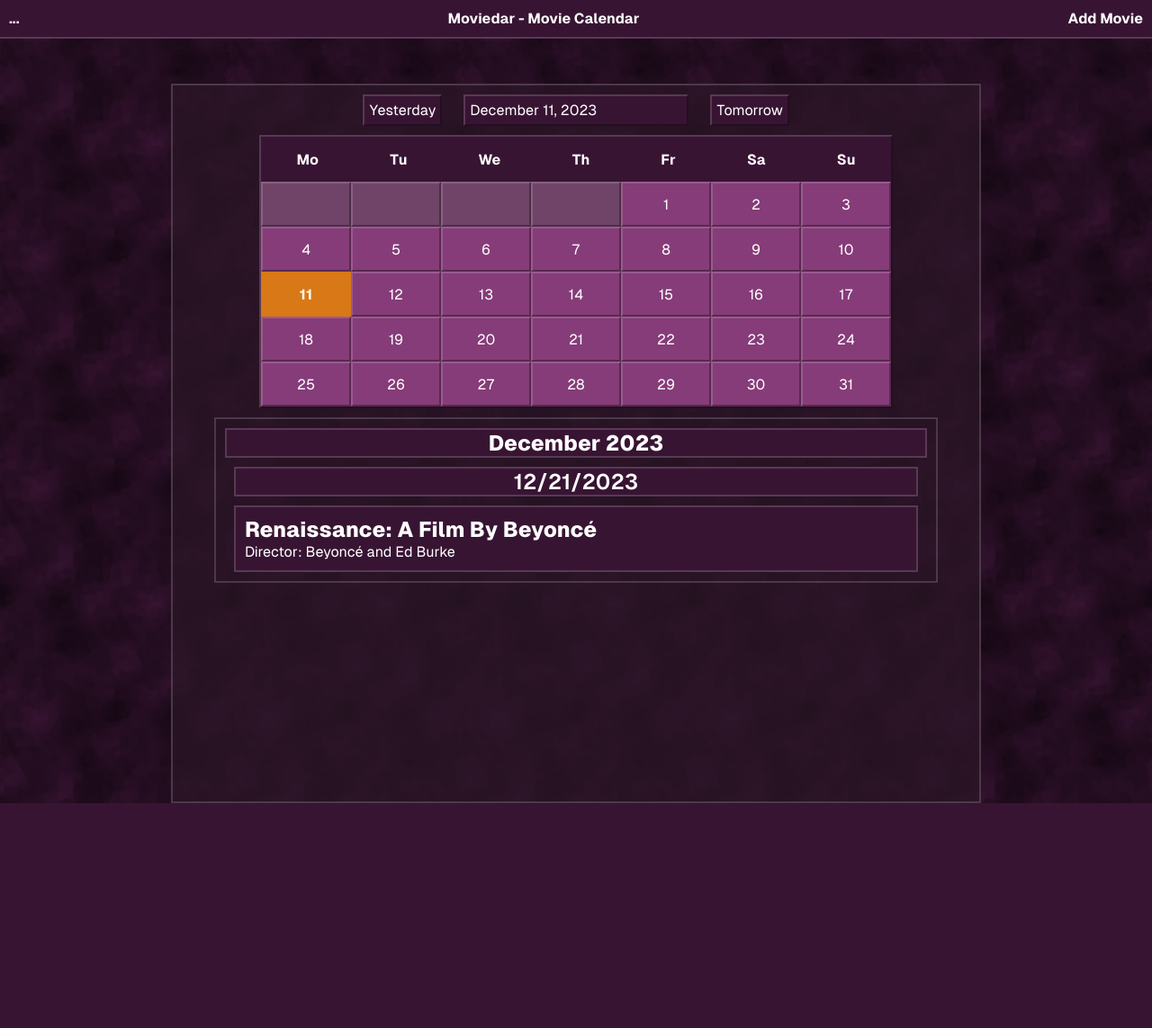
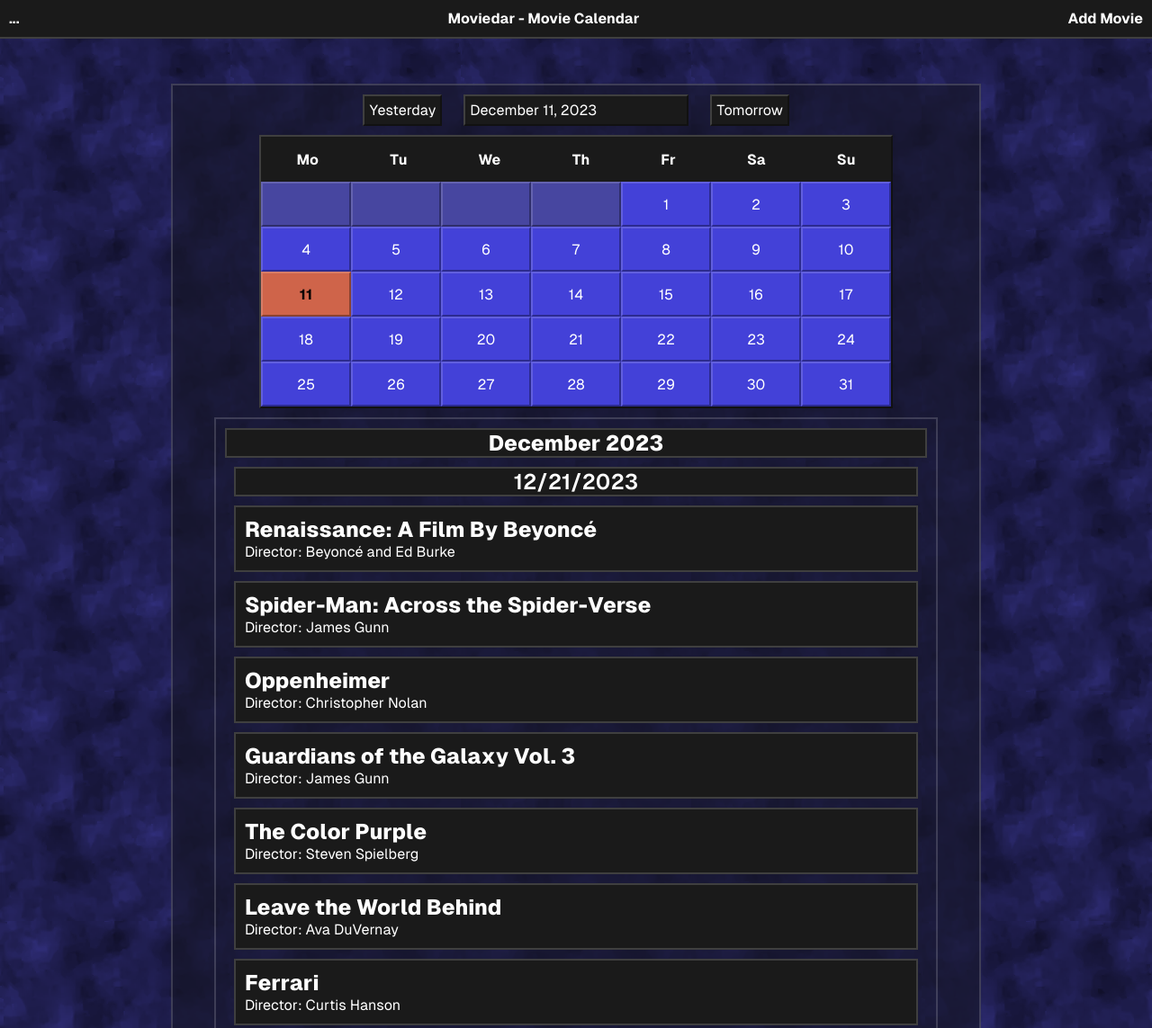
Before and after one commit to 3400877/Proyecto-DWEC, a plain HTML site: page index.html in a window 1280 px wide. Shown: the top 1143 px of the page at 90% size. Before the commit the page ends 893 px from the top, so only its background shows below. Drawn offline with Linux system fonts and the light colour scheme.

Commit message:
Big commit

```diff
--- a/index.html
+++ b/index.html
@@ -12,11 +12,11 @@
 
 <body class="background-tint">
 	<nav>
-		<a id="add-popover" class="popover-list"><strong>...</strong>
-		<div style="display: none;">
-			<a id="watch-movie"><strong>Mark Movie as watched</strong></a>
-			<a id="remove-movie"><strong>Remove movie</strong></a>
-		</div>
+		<a id="add-popup"><strong>...</strong>
+			<div id="nav-popup" class="bordered shadow">
+				<a id="watch-movie-button"><strong>Mark Movie as watched</strong></a>
+				<a id="remove-movie-button"><strong>Remove movie</strong></a>
+			</div>
 		</a><strong>Moviedar - Movie Calendar</strong>
 		<a id="add-movie"><strong>Add Movie</strong></a>
 	</nav>
@@ -41,6 +41,24 @@
 			<br>
 			<input type="submit" value="Submit">
 			<input type="reset" value="Reset">
+		</form>
+	</div>
+
+	<div id="remove-movie-form" class="framed popup shadow">
+		<form>
+			<label>Title:<br>
+				<input type="text" id="rm-title">
+			</label>
+			<input type="submit" value="Submit">
+		</form>
+	</div>
+
+	<div id="watch-movie-form" class="framed popup shadow">
+		<form>
+			<label>Title:<br>
+				<input type="text" id="watch-title">
+			</label>
+			<input type="submit" value="Submit">
 		</form>
 	</div>
 
--- a/main.css
+++ b/main.css
@@ -29,12 +29,17 @@ button {
     --border-color-light: hsla(0, 0%, 100%, 0.16);
     --border: 2px solid var(--border-color-dark);
     --border-light: 2px solid var(--border-color-light);
-    --bg: hsl(308, 47%, 15%);
-    --primary: hsl(309, 41%, 28%);
-    --secondary: hsl(311, 32%, 13%);
-    --secondary-transparent: hsla(311, 32%, 13%, 0.67);
+    --bg: hsl(0, 0%, 10%);
+    --primary: hsl(241, 45%, 33%);
+    --secondary: hsl(241, 51%, 30%);
+    --secondary-transparent: hsla(241, 32%, 13%, 0.67);
     --fg: white;
     --fg-inverse: rgb(0, 0, 0);
+    --watched: hsl(150, 59%, 17%);
+}
+
+.watched {
+    background-color: var(--watched) !important;
 }
 
 .button {
@@ -51,8 +56,8 @@ time#actual-day {
 }
 
 #calendar {
-    --primary: hsl(30, 81%, 47%);
-    --secondary: hsl(310, 38%, 38%);
+    --primary: hsl(12, 58%, 55%);
+    --secondary: hsl(241, 66%, 55%);
 }
 
 body {
@@ -82,7 +87,7 @@ body {
 }
 
 .background-tint {
-    background-color: var(--bg);
+    background-color: var(--primary);
     background-blend-mode: overlay;
 }
 
@@ -103,6 +108,7 @@ nav {
 nav a {
     text-decoration: none;
     color: var(--fg);
+    cursor: pointer;
 }
 
 strong {
@@ -120,10 +126,11 @@ main {
     max-width: 900px;
     margin-left: auto;
     margin-right: auto;
-    height: 100vh;
+    min-height: 100vh;
     width: 100vw;
     background-color: var(--secondary-transparent);
     overflow: hi;
+    margin-bottom: 10px;
 }
 
 article#calendar {
@@ -173,7 +180,6 @@ article#calendar {
 
 #calendar time.actual {
     background-color: var(--primary);
-    border: none;
     font-weight: bold;
 }
 
@@ -190,6 +196,20 @@ article#calendar {
     background-color: var(--bg);
     z-index: 2;
     padding: 20px;
+}
+
+#nav-popup {
+    display: none;
+    flex-direction: column;
+    position: absolute;
+    z-index: 1;
+    padding: 0 10px;
+    top: 50px;
+    background-color: var(--bg);
+}
+
+#nav-popup a {
+    margin-bottom: 20px;
 }
 
 .header {
--- a/main.js
+++ b/main.js
@@ -6,8 +6,13 @@ const days = document.getElementsByClassName("day");
 const movieListHeader = document.getElementById("h_movies");
 // Navigation bar stuff
 const addMovieButton = document.getElementById("add-movie");
+const addNavPopup = document.getElementById("add-popup");
 const movieForm = document.getElementById("movie-form");
-
+const navPopup = document.getElementById("nav-popup");
+const removeMovieButton = document.getElementById("remove-movie-button");
+const watchMovieButton = document.getElementById("watch-movie-button");
+const removeMovieForm = document.getElementById("remove-movie-form");
+const watchMovieForm = document.getElementById("watch-movie-form");
 
 const monthText = [
 	'January', 'February', 'March', 'April',
@@ -15,8 +20,134 @@ const monthText = [
 	'September', 'October', 'November', 'December'
 ];
 
-const ACTUAL = "actual framed day";
+const ACTUAL = "actual framed day inverse";
 const DAY = "framed day";
+
+const moviesJsonString = `
+{
+    "movies": [
+        {
+            "title": "Silent Night",
+            "year": 2023,
+			"month": 11,
+			"day": 30,
+            "director": "Camille Griffin",
+            "cast": [
+                "Keira Knightley",
+                "Lily-Rose Depp",
+                "Matthew Goode"
+            ]
+        },
+        {
+            "title": "Candy Cane Lane",
+            "year": 2023,
+			"month": 10,
+			"day": 1,
+            "director": "Maggie Carey",
+            "cast": [
+                "Emma Stone",
+                "Ryan Gosling",
+                "Zoey Deutch"
+            ]
+        },
+        {
+            "title": "Renaissance: A Film By Beyoncé",
+            "year": 2023,
+			"month": 12,
+			"day": 21,
+            "director": "Beyoncé and Ed Burke",
+            "cast": []
+        },
+		{
+			"title": "The Marvels",
+			"year": 2023,
+			"month": 11,
+			"day": 22,
+			"director": "Nia DaCosta",
+			"cast": [
+				"Brie Larson",
+				"Teyonah Parris",
+				"Iman Vallani"
+			]
+		},
+		{
+			"title": "Napoleon",
+			"year": 2023,
+			"month": 11,
+			"day": 22,
+			"director": "Ridley Scott",
+			"cast": [
+				"Joaquin Phoenix"
+			]
+		},
+		{
+			"title": "Wish",
+			"year": 2023,
+			"month": 11,
+			"day": 22,
+			"director": "Disney",
+			"cast": []
+		},
+		{
+			"title": "Thanksgiving",
+			"year": 2023,
+			"month": 11,
+			"day": 22,
+			"director": "Eli Roth",
+			"cast": []
+		},
+		{
+			"title": "Spider-Man: Across the Spider-Verse",
+			"year": 2023,
+			"month": 12,
+			"day": 21,
+			"director": "James Gunn",
+			"cast": []
+		},
+		{
+			"title": "Oppenheimer",
+			"year": 2023,
+			"month": 12,
+			"day": 21,
+			"director": "Christopher Nolan",
+			"cast": []
+		},
+		{
+			"title": "Guardians of the Galaxy Vol. 3",
+			"year": 2023,
+			"month": 12,
+			"day": 21,
+			"director": "James Gunn",
+			"cast": []
+		},
+		{
+			"title": "The Color Purple",
+			"year": 2023,
+			"month": 12,
+			"day": 21,
+			"director": "Steven Spielberg",
+			"cast": []
+		},
+		{
+			"title": "Leave the World Behind",
+			"year": 2023,
+			"month": 12,
+			"day": 21,
+			"director": "Ava DuVernay",
+			"cast": []
+		},
+		{
+			"title": "Ferrari",
+			"year": 2023,
+			"month": 12,
+			"day": 21,
+			"director": "Curtis Hanson",
+			"cast": []
+		}
+    ]
+}
+
+`
 
 class Calendar {
 	constructor(month, year, day) {
@@ -149,6 +280,19 @@ class MovieList {
 		this.bindEvents();
 	}
 
+	// Mark a movie as watched
+	watchMovie = (movie) => {
+		movie.watched = !(movie.watched ?? false);
+	};
+
+	// Remove a movie from the list
+	removeMovie = (movie) => {
+		const index = this.movieList.findIndex(m => m.title === movie.title);
+		if (index !== -1) {
+			this.movieList.splice(index, 1);
+		}
+	}
+
 	addMovie = (movie) => {
 		this.movieList.push(movie);
 	}
@@ -166,8 +310,10 @@ class MovieList {
 		// Create a new article for the list of movies
 		const movieListArticle = document.createElement('article');
 
+		// We filter for the list of movies in a month
 		const filteredMovieList = this.movieList.filter(movie => movie.month == this.calendar.month);
 
+		// And we group those movies by the day
 		const groupedMovieList = Object.groupBy(filteredMovieList, ({ day }) => day);
 
 		Object.entries(groupedMovieList).forEach(([day, movies]) => {
@@ -184,7 +330,11 @@ class MovieList {
 			movies.forEach(movie => {
 				// Create a div for each movie
 				const movieDiv = document.createElement('div');
-				movieDiv.setAttribute("class", "movie bordered");
+				if (movie.watched) {
+					movieDiv.setAttribute("class", "movie bordered watched");
+				} else {
+					movieDiv.setAttribute("class", "movie bordered");
+				}
 
 				// Add the title of the movie
 				const movieTitle = document.createElement('h2');
@@ -244,54 +394,51 @@ class MovieList {
 
 			this.addMovie(movie);
 			this.addMovieListArticle();
+			return false;
+		}
+
+		removeMovieForm.onsubmit = () => {
+			const title = document.getElementById('rm-title').value;
+			const movie = this.movieList.find(movie => movie.title === title);
+			if (movie) {
+				this.removeMovie(movie);
+			}
+			this.addMovieListArticle();
+			return false;
+		}
+
+		watchMovieForm.onsubmit = () => {
+			const title = document.getElementById('watch-title').value;
+			const movie = this.movieList.find(movie => movie.title === title);
+			if (movie) {
+				this.watchMovie(movie);
+			}
+			this.addMovieListArticle();
+			return false;
 		}
 	}
 }
 
-const movieJsonString = `{
-    "movies": [
-        {
-            "title": "Silent Night",
-            "year": 2023,
-			"month": 11,
-			"day": 30,
-            "director": "Camille Griffin",
-            "cast": [
-                "Keira Knightley",
-                "Lily-Rose Depp",
-                "Matthew Goode"
-            ]
-        },
-        {
-            "title": "Candy Cane Lane",
-            "year": 2023,
-			"month": 10,
-			"day": 1,
-            "director": "Maggie Carey",
-            "cast": [
-                "Emma Stone",
-                "Ryan Gosling",
-                "Zoey Deutch"
-            ]
-        },
-        {
-            "title": "Renaissance: A Film By Beyoncé",
-            "year": 2023,
-			"month": 12,
-			"day": 21,
-            "director": "Beyoncé and Ed Burke",
-            "cast": []
-        }
-    ]
-}`;
 
 const actualDate = new Date();
 
+// addMoviesFromJSONFile = (movieListObject) => {
+// 	fetch("./movies.json")
+// 		.then(response => response.json())
+// 		.then(moviesJson => movieListObject.addMovieJSON(movies))
+// 		.catch(error => console.error('There was an error. The error was: ', error));
+// }
+
 const calendar1 = new Calendar(actualDate.getMonth() + 1, actualDate.getFullYear(), actualDate.getDate());
 const movieList1 = new MovieList(calendar1);
-movieList1.addMovieJSON(movieJsonString);
+movieList1.addMovieJSON(moviesJsonString);
 movieList1.addMovieListArticle();
 
-addMovieButton.onclick = () => movieForm.style.display = movieForm.style.display == 'none'
+makeVisible = (element) => element.style.display = element.style.display == 'none'
 	? 'flex'
 	: 'none';
+
+addMovieButton.onclick = () => makeVisible(movieForm);
+addNavPopup.onclick = () => makeVisible(navPopup);
+removeMovieButton.onclick = () => makeVisible(removeMovieForm);
+watchMovieButton.onclick = () => makeVisible(watchMovieForm);
```
Also changed, not shown: movies.json (added, +36 -0 lines).
